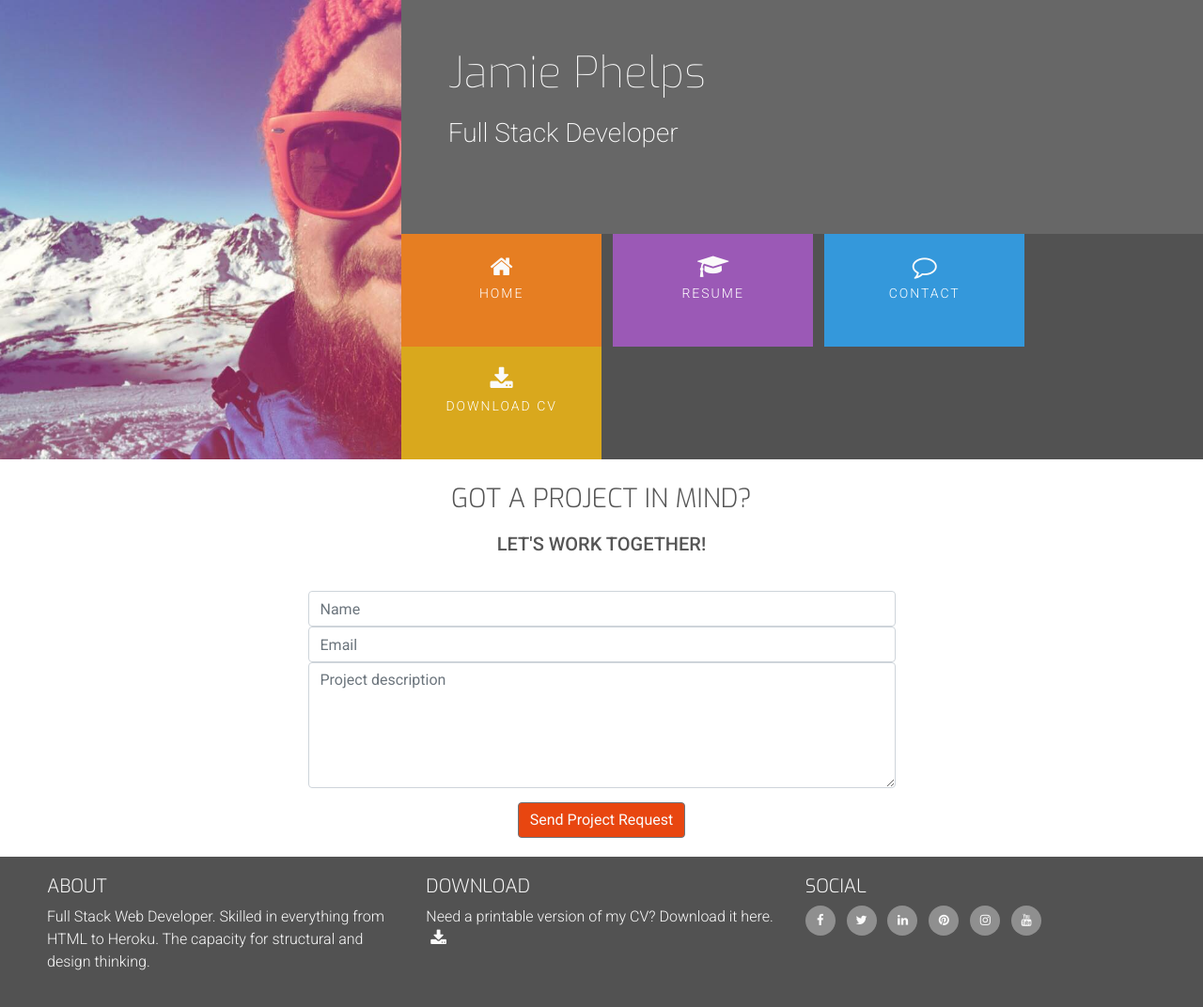
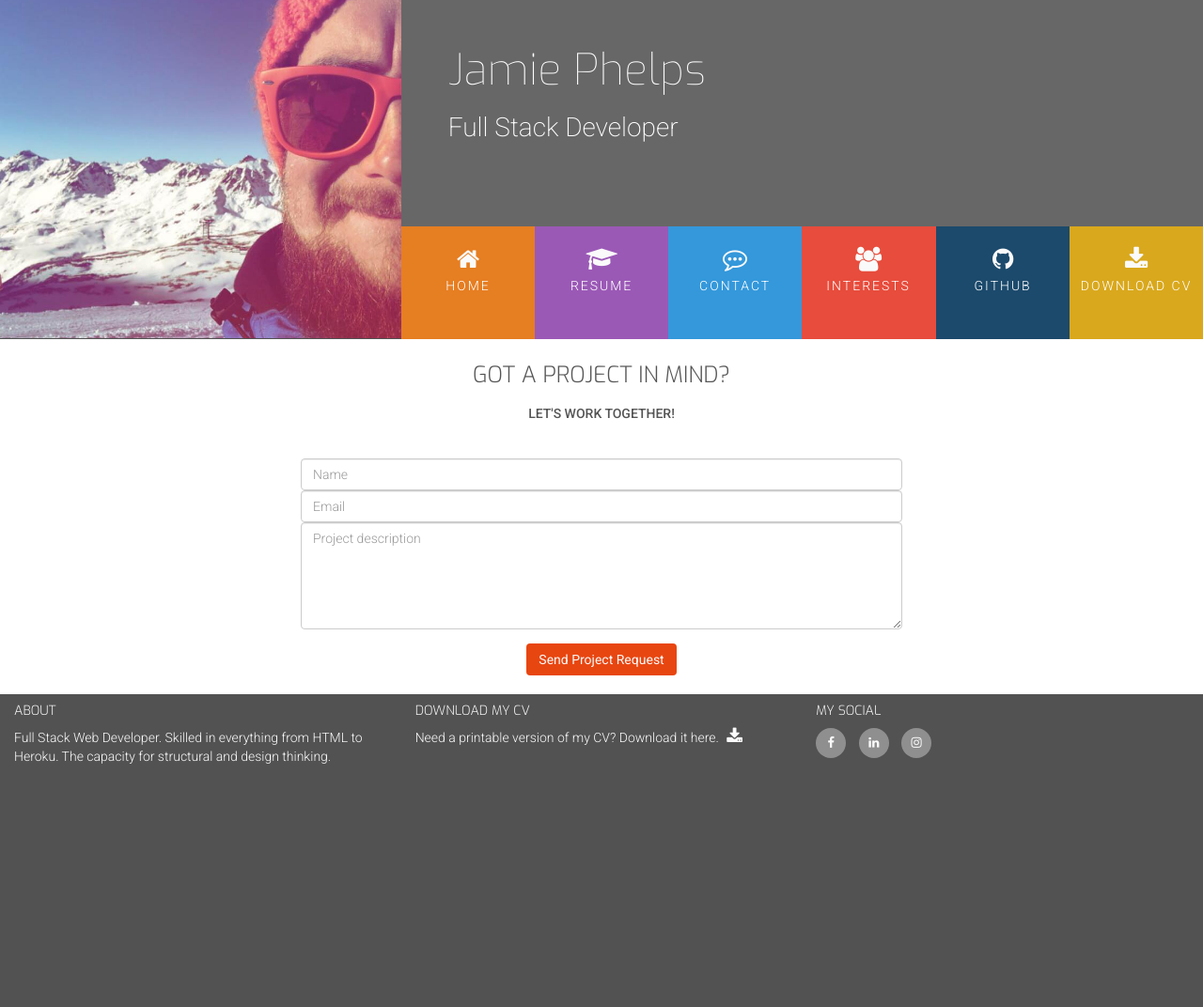
Before and after one commit to Thephelpster/UCD_RESUME, a plain HTML site: page contact.html in a window 1280 px wide. Shown: the whole page at 94% size. After the commit the page ends 859 px from the top, so only its background shows below. Drawn offline with nearby package versions, Linux system fonts and the light colour scheme.

```diff
--- a/contact.html
+++ b/contact.html
@@ -1,46 +1,47 @@
-<!DOCTYPE html>
-<html lang="en">
-
 <!DOCTYPE html>
 <html lang="en">
     <head>
         <meta charset="UTF-8">
-    <meta name="viewport" content="width=device-width, initial-scale=1.0">
-    <meta http-equiv="X-UA-Compatible" content="ie=edge">
-    <link rel="stylesheet" href="https://maxcdn.bootstrapcdn.com/bootstrap/4.2.1/css/bootstrap.min.css" type="text/css" />
+        <link rel="stylesheet" href="https://maxcdn.bootstrapcdn.com/bootstrap/3.3.7/css/bootstrap.min.css" type="text/css" />
         <link rel="stylesheet" href="https://maxcdn.bootstrapcdn.com/font-awesome/4.7.0/css/font-awesome.min.css" type="text/css" />
         <link rel="stylesheet" href="https://cdnjs.cloudflare.com/ajax/libs/hover.css/2.1.1/css/hover-min.css" type="text/css" />
-    <link rel="stylesheet" href="assets/css/style.css">
+        <link rel="stylesheet" href="assets/css/style.css" type="text/css" />
         <title>Jamie Phelps | Résumé</title>
     </head>
     <body>
-    <header>
-        <div class="row no-gutters">
-            <a class="col-md-4 logo" href="02-index.html"></a>
+        <header class="container-fluid">
+            <div class="row">
+                <a href="index.html">
+                    <div class="col-md-4 logo"></div>
+                </a>
                 <div class="col-md-8">
-                <div class="row no-gutters bg-color-name-title">
-                    <div class="col heading">
+                    <div class="row bg-color-name-title">
+                        <div class="heading">
                             <h1 class="name">Jamie Phelps</h1>
-                        <h2 class="title"> Full Stack Developer</h2>
+                            <h2 class="title">Full Stack Developer</h2>
                         </div>
                     </div>
-                <div class="row no-gutters">
-                    <div class="col">
-                        <ul id="nav" class="list-inline menucontainer">
-                            <li class="col-6 col-sm-3 list-inline-item ui-menu-color-home menuitem">
+                    <div class="row">
+                        <ul id="nav" class="list-inline clearfix">
+                            <li class="col-xs-6 col-sm-2 ui-menu-color-home menuitem">
                                 <a href="index.html" class="hvr-sweep-to-bottom"><i class="fa fa-home" aria-hidden="true"></i><span>Home</span></a>
                             </li>
-                            <li class="col-6 col-sm-3 list-inline-item ui-menu-color-resume menuitem">
+                            <li class="col-xs-6 col-sm-2 ui-menu-color-resume menuitem">
                                 <a href="resume.html" class="hvr-sweep-to-bottom"><i class="fa fa-graduation-cap" aria-hidden="true"></i><span>Resume</span></a>
                             </li>
-                            <li class="col-6 col-sm-3 list-inline-item ui-menu-color-contact menuitem">
-                                <a href="contact.html" class="hvr-sweep-to-bottom"><i class="fa fa-comment-o" aria-hidden="true"></i><span>Contact</span></a>
+                            <li class="col-xs-6 col-sm-2 ui-menu-color-contact menuitem">
+                                <a href="contact.html" class="hvr-sweep-to-bottom"><i class=" fa fa-commenting-o" aria-hidden="true"></i><span>Contact</span></a>
                             </li>
-                            <li class="col-6 col-sm-3 list-inline-item ui-menu-color-download menuitem">
-                                <a href="assets/cv/jamie-cv.pdf" target="_blank" class="hvr-sweep-to-bottom"><i class="fa fa-download" aria-hidden="true"></i><span>Download CV</span></a>
+                            <li class="col-xs-6 col-sm-2 ui-menu-color-interests menuitem">
+                                <a href="interests.html" class="hvr-sweep-to-bottom"><i class="fa fa-users" aria-hidden="true"></i><span>Interests</span></a>
+                            </li>
+                            <li class="col-xs-6 col-sm-2 ui-menu-color-github menuitem">
+                                <a href="github.html" class="hvr-sweep-to-bottom"><i class="fa fa-github" aria-hidden="true"></i><span>GitHub</span></a>
+                            </li>
+                            <li class="col-xs-6 col-sm-2 ui-menu-color-download menuitem">
+                                <a href="assets/cv/phelps,jamie-cv.pdf" target="_blank" class="hvr-sweep-to-bottom"><i class="fa fa-download" aria-hidden="true"></i><span>Download CV</span></a>
                             </li>
                         </ul>
-                    </div>
                     </div>
                 </div>
             </div>
@@ -69,62 +70,30 @@
 
     </section>
     <footer class="container-fluid">
-        <div id="footer-details" class="row">
+        <div class="row">
             <div class="col-sm-4">
                 <h5 class="uppercase general-sub">About</h5>
                 <p class="inline-block">
-                    Full Stack Web Developer. Skilled in everything from HTML to Heroku. The capacity for structural and design thinking.
+                    Full Stack Web Developer. Skilled in everything from HTML to Heroku.
+                    The capacity for structural and design thinking.
                 </p>
             </div>
             <div class="col-sm-4">
-                <h5 class="uppercase general-sub">Download</h5>
+                <h5 class="uppercase general-sub">Download My CV</h5>
                 <p class="inline-block">
                     Need a printable version of my CV? Download it here.
-                    <a href="assets/cv/jamie-cv.pdf" target="_blank" class="cv-pdf">
-                        <i class="fa fa-download" aria-hidden="true"></i>
-                        <span class="sr-only">Download link.</span>
-                    </a>
+                    <a href="assets/cv/phelps,jamie-cv.pdf" class="cv-pdf"><i class="fa fa-download" aria-hidden="true"></i></a>
                 </p>
             </div>
             <div class="col-sm-4">
-                <h5 class="uppercase general-sub">Social</h5>
+                <h5 class="uppercase general-sub">My Social</h5>
                 <ul class="list-inline social-links">
-                    <li class="list-inline-item">
-                        <a target="_blank" href="#">
-                            <i class="fa fa-facebook" aria-hidden="true"></i>
-                            <span class="sr-only">Facebook</span>
-                        </a>
-                    </li>
-                    <li class="list-inline-item">
-                        <a target="_blank" href="#">
-                            <i class="fa fa-twitter" aria-hidden="true"></i>
-                            <span class="sr-only">Twitter</span>
-                        </a>
-                    </li>
-                    <li class="list-inline-item">
-                        <a target="_blank" href="#">
-                            <i class="fa fa-linkedin" aria-hidden="true"></i>
-                            <span class="sr-only">LinkedIn</span>
-                        </a>
-                    </li>
-                    <li class="list-inline-item">
-                        <a target="_blank" href="#">
-                            <i class="fa fa-pinterest" aria-hidden="true"></i>
-                            <span class="sr-only">Pinterest</span>
-                        </a>
-                    </li>
-                    <li class="list-inline-item">
-                        <a target="_blank" href="#">
-                            <i class="fa fa-instagram" aria-hidden="true"></i>
-                            <span class="sr-only">Instagram</span>
-                        </a>
-                    </li>
-                    <li class="list-inline-item">
-                        <a target="_blank" href="#">
-                            <i class="fa fa-youtube" aria-hidden="true"></i>
-                            <span class="sr-only">YouTube</span>
-                        </a>
-                    </li>
+                    <li><a target="_blank" href="https://www.facebook.com/the.phelpster"><i
+                                class="fa fa-facebook"></i></a></li>
+                    <li><a target="_blank" href="https://www.linkedin.com/in/jamiemphelps/"><i
+                                class="fa fa-linkedin"></i></a></li>
+                    <li><a target="_blank" href="https://www.instagram.com/thephelpster/"><i
+                                class="fa fa-instagram"></i></a></li>
                 </ul>
             </div>
         </div>
```
Also changed, not shown: github.html (+1 -1 lines). Lines whose indentation alone changed are shown as unchanged.
